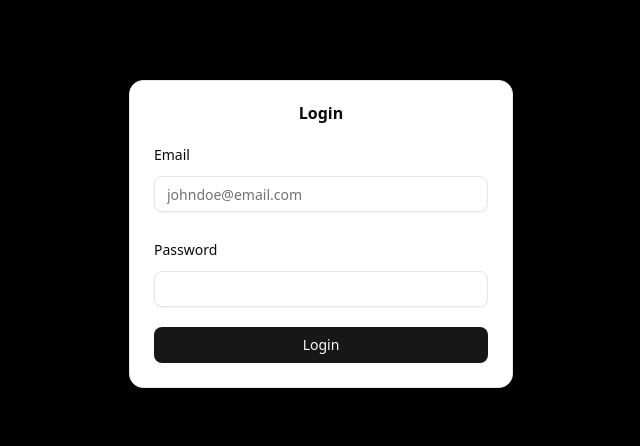
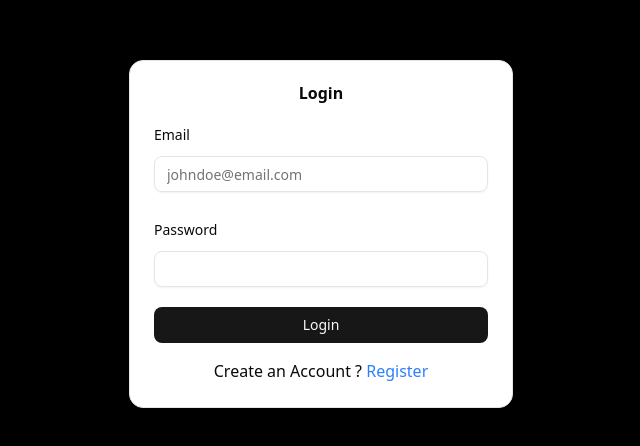
Before and after one commit to Ervishalpathak7/StreamKaro-frontend, a React (Vite) app: page /login in a window 1280 px wide. Shown: the part 166-612 px from the top of the page, without its empty margins (319-959 px from the left). Built offline with nearby package versions, Linux system fonts and the light colour scheme.

Commit message:
fix login page

```diff
--- a/src/pages/login.jsx
+++ b/src/pages/login.jsx
@@ -1,9 +1,9 @@
 "use client";
 
-import * as React from "react";
 import { zodResolver } from "@hookform/resolvers/zod";
 import { useForm } from "react-hook-form";
 import * as z from "zod";
+import { NavLink } from "react-router-dom";
 import { Button } from "@/components/ui/button";
 import {
   Card,
@@ -31,6 +31,11 @@ const loginFormSchema = z.object({
     .max(18, "Password must be at most 18 characters"),
 });
 
+const onSubmit = async (data) => {
+  console.log("Submit started");
+  console.log("Submit finished");
+};
+
 function LoginPage() {
   const {
     register,
@@ -44,11 +49,6 @@ function LoginPage() {
     },
     mode: "onSubmit",
   });
-
-  const onSubmit = async (data) => {
-    console.log("Submit started");
-    console.log("Submit finished");
-  };
 
   return (
     <div className="min-h-screen bg-black flex items-center justify-center p-4">
@@ -88,10 +88,16 @@ function LoginPage() {
             </FieldGroup>
           </CardContent>
 
-          <CardFooter className="mt-5">
+          <CardFooter className="mt-5 flex flex-col gap-4">
             <Button className="w-full" type="submit" disabled={isSubmitting}>
               {isSubmitting ? "Logging in..." : "Login"}
             </Button>
+            <span>
+              Create an Account ?{" "}
+              <NavLink className="text-blue-500" to="/register">
+                Register
+              </NavLink>
+            </span>
           </CardFooter>
         </form>
       </Card>
```
